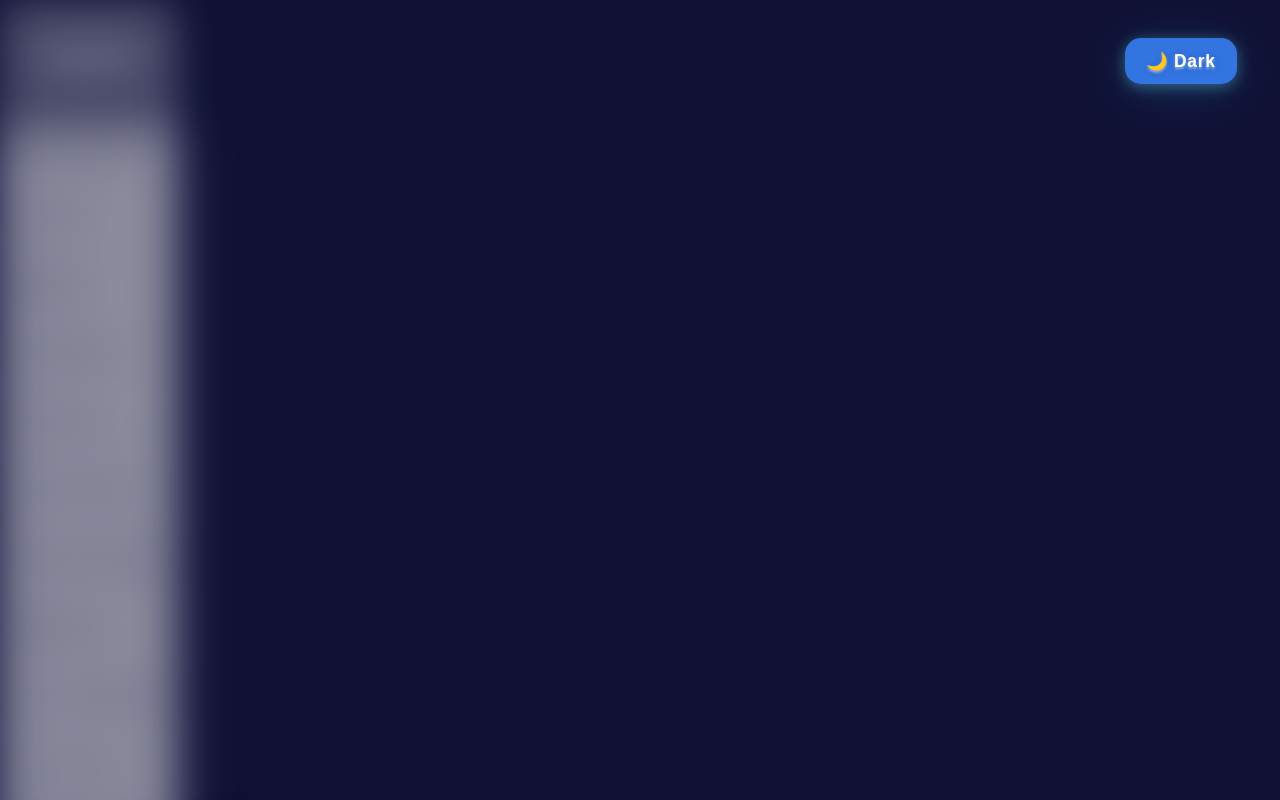
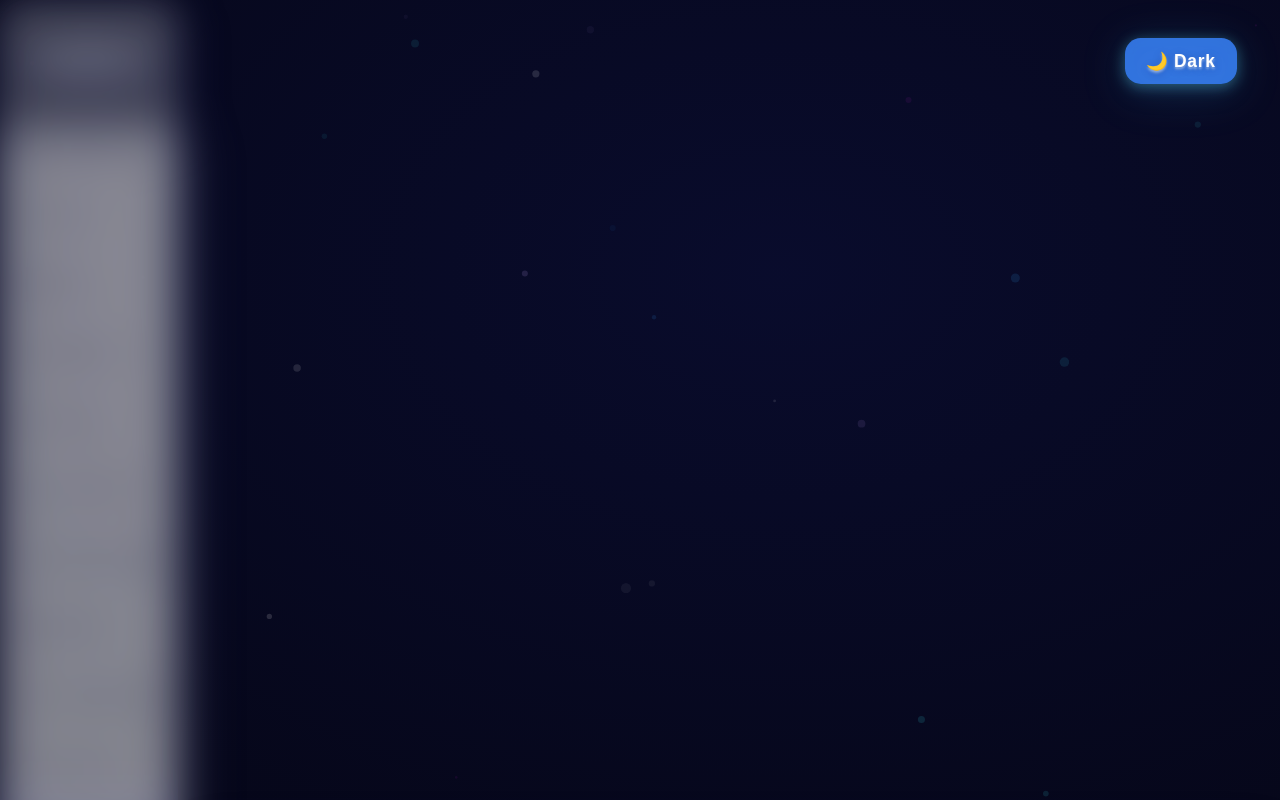
Before and after one commit to Workflow-Manager-admin/codequest-94803-a32c73e6, a React (Create React App) app in the folder devarena_frontend/: page /login in a window 1280 px wide. Shown: the top 800 px of the page. Built offline with nearby package versions, Linux system fonts and the light colour scheme; no server answers; the HTML template or start-up script is replaced by a standard one.

Commit message:
CheckPoint

```diff
--- a/devarena_frontend/src/components/GalaxyBackground.js
+++ b/devarena_frontend/src/components/GalaxyBackground.js
@@ -1,127 +1,198 @@
-import React, { useRef } from "react";
+import React, { useRef, useCallback } from "react";
 import Particles from "react-tsparticles";
 
-// PUBLIC_INTERFACE
 /**
  * GalaxyBackground
- * ---------------
- * Renders the dynamic layered galaxy background using tsParticles, fully matching the reference palette/style/motifs.
- * Features:
- *   - Swirling nebulae (purple, blue, magenta, teal, soft glow)
- *   - Layered, blinking stars (dense below, variance in hue/size)
- *   - Shooting stars (random, realistic, streaking angles)
- *   - Depth fog and cosmic dust (large, faint, slow floaters)
- *   - Responsive, z-index-safe: entire app overlays cleanly, never masked/blurry at root
- * Palette/Motifs: Deep navy #120e24, rich purple #6a3de2, electric blue #39cafc, pink-magenta #e965c6, teal #56ffe0,
- *                 pale amber #ffe980, white. Swirling nebula left/upper-right, starfield bottom, luminous halos.
+ * ================
+ * - Fully dynamic, multi-layer cosmic universe simulation as animated app background.
+ * - Inspired by attached reference image and style guide: swirling nebulae, color gradients, drifting starfields,
+ *   random shooting stars, and interactive cosmic motes, with overlay-safe voids.
+ * - Uses tsParticles for high-performance layer compositing and effects.
+ *
+ * Palette:
+ *   Deep Black:   #06071a | Overlay Void: #101020
+ *   Nebula Violet: #a633ec, #8532b7, #cc47ff
+ *   Electric Blue: #30d2fa, #37a9ff, #4fc3f7
+ *   Magenta:      #f92af7, #e017d6, #c030b0
+ *   Turquoise:    #39e6f2, #42b6d7
+ *   Star:         #fffceb, #ffe06b, #fff
+ *   Glows:        #ff9880, #ffc1a6, #b393e6
+ *   Shadow cloud: #21223f
+ *
+ * Motifs: Swirling nebula fog, planet glow zones, twinkling starfield, shooting stars, deep black/blue voids for UI
  */
+
+const COLORS = {
+  black: "#06071a",
+  void: "#101020",
+  violet: "#a633ec",
+  deepPurple: "#8532b7",
+  magenta: "#f92af7",
+  magentaDeep: "#c030b0",
+  nebulaBlue: "#30d2fa",
+  brightBlue: "#37a9ff",
+  turquoise: "#39e6f2",
+  cloudGray: "#21223f",
+  starYellow: "#ffe06b",
+  starWhite: "#fffceb",
+  warmGlow: "#ff9880",
+  rimGlow: "#b393e6"
+};
+
 function GalaxyBackground() {
-  const particlesNebula = useRef();
-  const particlesStars = useRef();
-  const particlesFog = useRef();
-  const particlesShooting = useRef();
+  const nebulaRef = useRef();
+  const starsRef = useRef();
+  const shootingRef = useRef();
+  const motesRef = useRef();
 
-  // Nebula - swirling, slow, overlapping, wide, vibrant, glowing (mostly purple, blue, magenta, teal, with white/amber halos)
+  // NEBULA swirling magenta/violet/blue cloud layer (uses slow noise for motion, big gradients, strong glow)
   const nebulaOptions = {
     fullScreen: { enable: false },
     background: { color: "transparent" },
     detectRetina: true,
     zLayers: 1,
     particles: {
-      number: { value: 23, density: { enable: true, area: 1450 } },
-      color: { value: [
-        "#6a3de2",
-        "#39cafc",
-        "#e965c6",
-        "#56ffe0",
-        "#ffe980",
-        "#eae1ff",
-        "#ffd5f8",
-        "#b393e6",
-      ] },
+      number: { value: 16, density: { enable: true, area: 2100 } },
+      color: {
+        value: [
+          COLORS.violet,
+          COLORS.magenta,
+          COLORS.nebulaBlue,
+          COLORS.brightBlue,
+          COLORS.turquoise,
+          COLORS.deepPurple,
+          COLORS.magentaDeep,
+          COLORS.warmGlow
+        ]
+      },
       opacity: {
-        value: 0.15,
-        random: { enable: true, minimumValue: 0.09 },
-        animation: { enable: true, speed: 0.7, minimumValue: 0.062, sync: false },
+        value: 0.16,
+        random: { enable: true, minimumValue: 0.08 },
+        animation: {
+          enable: true,
+          speed: 0.2,
+          minimumValue: 0.05,
+          sync: false
+        }
       },
       size: {
-        value: 88,
-        random: { enable: true, minimumValue: 34 },
-        animation: { enable: true, speed: 7.1, minimumValue: 25, sync: false }
+        value: 148,
+        random: { enable: true, minimumValue: 52 },
+        animation: {
+          enable: true,
+          speed: 7.5,
+          minimumValue: 40,
+          sync: false
+        }
       },
       move: {
         enable: true,
-        speed: 0.11,
+        speed: 0.07,
         direction: "none",
         random: true,
         straight: false,
-        outModes: "out"
+        outModes: "out",
+        noise: {
+          enable: true,
+          delay: { min: 0.22, max: 0.65 }
+        }
       },
       shape: { type: "circle" },
       links: { enable: false },
-      shadow: { enable: true, blur: 61, color: "#572d93" }
+      shadow: {
+        enable: true,
+        blur: 95,
+        color: COLORS.violet
+      }
+      // Blendmode+blur for soft nebulae, but non-blurry root
     }
   };
 
-  // Starfield - blinking, small, various colors, dense below (interactive)
+  // STARFIELD layer: Drifting, gentle parallax, responsive star/interactivity glow
   const starsOptions = {
     fullScreen: { enable: false },
     background: { color: "transparent" },
     detectRetina: true,
-    zLayers: 2,
+    zLayers: 3,
     particles: {
-      number: { value: 170, density: { enable: true, area: 880 } },
-      color: { value: [
-        "#fff",
-        "#ffe980",
-        "#a2caff",
-        "#e965c6",
-        "#39cafc",
-        "#ffd5f8"
-      ] },
+      number: { value: 340, density: { enable: true, area: 1500 } },
+      color: {
+        value: [
+          COLORS.starWhite,
+          COLORS.starYellow,
+          COLORS.rimGlow,
+          COLORS.nebulaBlue,
+          COLORS.magenta,
+          COLORS.brightBlue,
+          "#fff"
+        ]
+      },
       opacity: {
-        value: 0.9,
-        random: { enable: true, minimumValue: 0.22 },
-        animation: { enable: true, speed: 1.15, minimumValue: 0.13, sync: false }
+        value: 0.81,
+        random: { enable: true, minimumValue: 0.14 },
+        animation: {
+          enable: true,
+          speed: 1.6,
+          minimumValue: 0.041,
+          sync: false
+        }
       },
       size: {
-        value: 1.7,
-        random: { enable: true, minimumValue: 0.63 },
-        animation: { enable: true, speed: 1.1, minimumValue: 0.34, sync: false }
+        value: 1.5,
+        random: { enable: true, minimumValue: 0.41 },
+        animation: {
+          enable: true,
+          speed: 2.1,
+          minimumValue: 0.25,
+          sync: false
+        }
       },
       move: {
         enable: true,
-        speed: 0.11,
+        speed: 0.12,
         direction: "none",
         random: true,
-        outModes: "out"
+        straight: false,
+        outModes: "out",
+        parallax: {
+          enable: true,
+          smooth: 15,
+          force: 28
+        }
       },
       shape: { type: ["circle", "star"] },
       twinkle: {
         particles: {
           enable: true,
-          frequency: 0.21,
+          frequency: 0.18,
           color: { value: "#fff" }
         }
       },
-      stroke: { width: 0 }
+      stroke: { width: 0 },
+      links: { enable: false }
     },
     interactivity: {
       detectsOn: "window",
       events: {
-        onHover: { enable: true, mode: ["repulse", "bubble"] },
-        onClick: { enable: true, mode: ["push", "bubble"] },
+        onHover: {
+          enable: true,
+          mode: ["repulse", "bubble"]
+        },
+        onClick: {
+          enable: true,
+          mode: ["push", "bubble"]
+        },
         resize: true
       },
       modes: {
-        repulse: { distance: 105, duration: 0.41 },
-        bubble: { distance: 85, duration: 0.36, size: 2.7, opacity: 1 },
-        push: { quantity: 3 }
+        repulse: { distance: 111, duration: 0.44 },
+        bubble: { distance: 99, duration: 0.36, size: 4, opacity: 1, color: COLORS.nebulaBlue },
+        push: { quantity: 4 }
       }
     }
   };
 
-  // Shooting Stars - occasional, bright, diagonal, multi-color (active galaxy sparkle)
+  // SHOOTING STARS: Random, flashy diagonal meteors (screen blend). Appears several times per minute, mix of angles/colors
   const shootingOptions = {
     fullScreen: { enable: false },
     background: { color: "transparent" },
@@ -131,105 +202,136 @@ function GalaxyBackground() {
     emitters: [
       {
         direction: "top-right",
-        rate: { quantity: 1, delay: 2.2 },
+        rate: { quantity: 1, delay: { min: 3.1, max: 6.1 } }, // every ~4sec random
         size: { width: 0, height: 0 },
-        position: { x: 7, y: 96 },
+        position: { x: 9, y: 98 },
         particles: {
           move: {
             enable: true,
             direction: "top-right",
-            speed: { min: 13, max: 21 },
+            speed: { min: 13, max: 22 },
             straight: true,
             outModes: { default: "destroy" }
           },
           opacity: {
-            value: { min: 0.49, max: 0.77 },
-            animation: { enable: true, startValue: "max", count: 1, speed: 2.3 }
+            value: { min: 0.49, max: 0.92 },
+            animation: { enable: true, startValue: "max", count: 1, speed: 2.8 }
           },
           size: {
-            value: { min: 1.2, max: 2 },
+            value: { min: 1.5, max: 2.6 },
             animation: { enable: true, startValue: "max", count: 1, speed: 6 }
           },
-          color: { value: ["#ffe980", "#e965c6", "#39cafc", "#fff"] },
+          color: { value: [COLORS.starWhite, COLORS.starYellow, COLORS.magenta, COLORS.brightBlue] },
           shape: { type: "line" },
-          life: { duration: { sync: true, value: 0.88 }, count: 1 },
+          life: { duration: { sync: true, value: 0.96 }, count: 1 },
           trail: {
             enable: true,
-            length: 22,
-            fillColor: { value: "#251546" }
+            length: 30,
+            fillColor: { value: COLORS.void }
           }
         }
       },
       {
         direction: "top-left",
-        rate: { quantity: 1, delay: 4.3 },
+        rate: { quantity: 1, delay: { min: 6.6, max: 9.8 } },
         size: { width: 0, height: 0 },
-        position: { x: 93, y: 98 },
+        position: { x: 90, y: 97 },
         particles: {
           move: {
             enable: true,
             direction: "top-left",
-            speed: { min: 13, max: 19 },
+            speed: { min: 14, max: 19 },
             straight: true,
             outModes: { default: "destroy" }
           },
           opacity: {
-            value: { min: 0.43, max: 0.61 },
-            animation: { enable: true, startValue: "max", count: 1, speed: 1.9 }
+            value: { min: 0.41, max: 0.6 },
+            animation: { enable: true, startValue: "max", count: 1, speed: 2 }
           },
           size: {
-            value: { min: 1, max: 1.62 },
-            animation: { enable: true, startValue: "max", count: 1, speed: 5.3 }
+            value: { min: 1.3, max: 2.1 },
+            animation: { enable: true, startValue: "max", count: 1, speed: 5 }
           },
-          color: { value: ["#fff", "#6a3de2", "#ffe980"] },
+          color: { value: ["#fff", COLORS.violet, COLORS.nebulaBlue, COLORS.starYellow] },
           shape: { type: "line" },
-          life: { duration: { sync: true, value: 0.99 }, count: 1 },
+          life: { duration: { sync: true, value: 1.15 }, count: 1 },
           trail: {
             enable: true,
             length: 17,
-            fillColor: { value: "#120e24" }
+            fillColor: { value: COLORS.black }
           }
         }
       }
     ]
   };
 
-  // Cosmic Fog - large, faint orbs, ultra-blur, depth below nebula
-  const fogOptions = {
+  // INTERACTIVE MOTES - floating cosmic motes, faster, react to mouse/tap
+  const motesOptions = {
     fullScreen: { enable: false },
     background: { color: "transparent" },
+    zLayers: 6,
     detectRetina: true,
-    zLayers: 0,
     particles: {
-      number: { value: 7, density: { enable: true, area: 1770 } },
+      number: { value: 27, density: { enable: true, area: 970 } },
       color: {
         value: [
-          "#e9e4fd",
-          "#ffe980",
-          "#e965c6",
-          "#39cafc",
-          "#b393e6",
-          "#a2bfff"
+          COLORS.turquoise,
+          COLORS.brightBlue,
+          COLORS.magenta,
+          COLORS.rimGlow,
+          "#fff"
         ]
       },
-      opacity: { value: 0.068, random: { enable: true, minimumValue: 0.022 } },
+      opacity: {
+        value: 0.25,
+        random: { enable: true, minimumValue: 0.12 },
+        animation: {
+          enable: true,
+          speed: 1.1,
+          minimumValue: 0.08,
+          sync: false
+        }
+      },
       size: {
-        value: 170,
-        random: { enable: true, minimumValue: 70 },
-        animation: { enable: true, speed: 1.3, minimumValue: 48, sync: false }
+        value: 5.2,
+        random: { enable: true, minimumValue: 1.5 },
+        animation: {
+          enable: true,
+          speed: 1.9,
+          minimumValue: 0.92,
+          sync: false
+        }
       },
       move: {
         enable: true,
-        speed: 0.017,
+        speed: 0.16,
         direction: "none",
         random: true,
-        outModes: "out"
+        outModes: "out",
+        noise: {
+          enable: true,
+          delay: { min: 0.16, max: 0.45 }
+        }
       },
-      shape: { type: "circle" }
+      shape: { type: "circle" },
+      links: { enable: false }
+    },
+    interactivity: {
+      detectsOn: "window",
+      events: {
+        onHover: { enable: true, mode: ["bubble", "repulse"] },
+        onClick: { enable: true, mode: "repulse" },
+        resize: true
+      },
+      modes: {
+        bubble: { distance: 97, duration: 0.6, size: 12, opacity: 0.9 },
+        repulse: { distance: 120, duration: 0.41 }
+      }
     }
   };
 
-  // Compose all layers, tuned z-index, safe sizing
+  // PARTICLES INIT: (removed for react-tsparticles v1.x compatibility)
+
   return (
     <div
       className="galaxy-bg-root"
@@ -242,46 +344,33 @@ function GalaxyBackground() {
         height: "100vh",
         minWidth: "100vw",
         minHeight: "100vh",
-        background: "transparent"
+        background: `radial-gradient(ellipse at 61% 34%, rgba(12,16,61,0.52) 0%, rgba(6,7,26,0.91) 87%), ${COLORS.black}` // soft vignette
       }}
       aria-hidden="true"
       tabIndex={-1}
     >
-      {/* Layer 0: Depth cosmic fog/haze */}
+
+      {/* Layer 1: Nebulae (swirling fog, prominent, blurred, colorful) */}
       <Particles
-        id="galaxy-fog"
-        options={fogOptions}
+        id="galaxy-nebula"
         style={{
           position: "fixed",
           inset: 0,
           width: "100vw",
           height: "100vh",
-          filter: "blur(34px) brightness(1.12)",
+          filter: "blur(17px) saturate(1.5) brightness(0.98)",
           zIndex: 1,
-          opacity: 0.55
+          pointerEvents: "none",
+          mixBlendMode: "lighter",
+          opacity: 0.85
         }}
-        ref={particlesFog}
+        options={nebulaOptions}
+        ref={nebulaRef}
       />
-      {/* Layer 1: Swirling nebula blobs */}
-      <Particles
-        id="galaxy-nebula"
-        options={nebulaOptions}
-        style={{
-          position: "fixed",
-          inset: 0,
-          width: "100vw",
-          height: "100vh",
-          zIndex: 2,
-          filter: "blur(19px) saturate(1.6) brightness(0.93)",
-          mixBlendMode: "lighten",
-          pointerEvents: "none"
-        }}
-        ref={particlesNebula}
-      />
-      {/* Layer 2: Dense, interactive, twinkling stellar field */}
+
+      {/* Layer 2: Starfield (twinkling, moving, interactive, color graded) */}
       <Particles
         id="galaxy-stars"
-        options={starsOptions}
         style={{
           position: "fixed",
           inset: 0,
@@ -289,14 +378,17 @@ function GalaxyBackground() {
           height: "100vh",
           zIndex: 3,
           pointerEvents: "auto",
-          userSelect: "none"
+          userSelect: "none",
+          opacity: 0.75,
+          filter: "brightness(1.11) blur(0.18px) drop-shadow(0 3.5px 15px #fff3) grayscale(0.05)"
         }}
-        ref={particlesStars}
+        options={starsOptions}
+        ref={starsRef}
       />
-      {/* Layer 3: Occasional shooting stars (screen blend) */}
+
+      {/* Layer 3: Shooting stars (screen blend, rare, random directions) */}
       <Particles
         id="galaxy-shooting-stars"
-        options={shootingOptions}
         style={{
           position: "fixed",
           inset: 0,
@@ -305,9 +397,30 @@ function GalaxyBackground() {
           zIndex: 7,
           pointerEvents: "none",
           mixBlendMode: "screen",
+          opacity: 0.88,
+          filter: "blur(1.1px) brightness(1.08) contrast(1.14)"
         }}
-        ref={particlesShooting}
+        options={shootingOptions}
+        ref={shootingRef}
       />
+
+      {/* Layer 4: Interactive cosmic motes/flares (dynamic, user-interactive) */}
+      <Particles
+        id="galaxy-motes"
+        style={{
+          position: "fixed",
+          inset: 0,
+          width: "100vw",
+          height: "100vh",
+          zIndex: 6,
+          pointerEvents: "auto",
+          opacity: 0.65
+        }}
+        options={motesOptions}
+        ref={motesRef}
+      />
+
+      {/* Overlay-safe - leave black voids behind UI zones by default */}
     </div>
   );
 }
```
Also changed, not shown: 1 other file (tests, documents, lock files or other folders).
